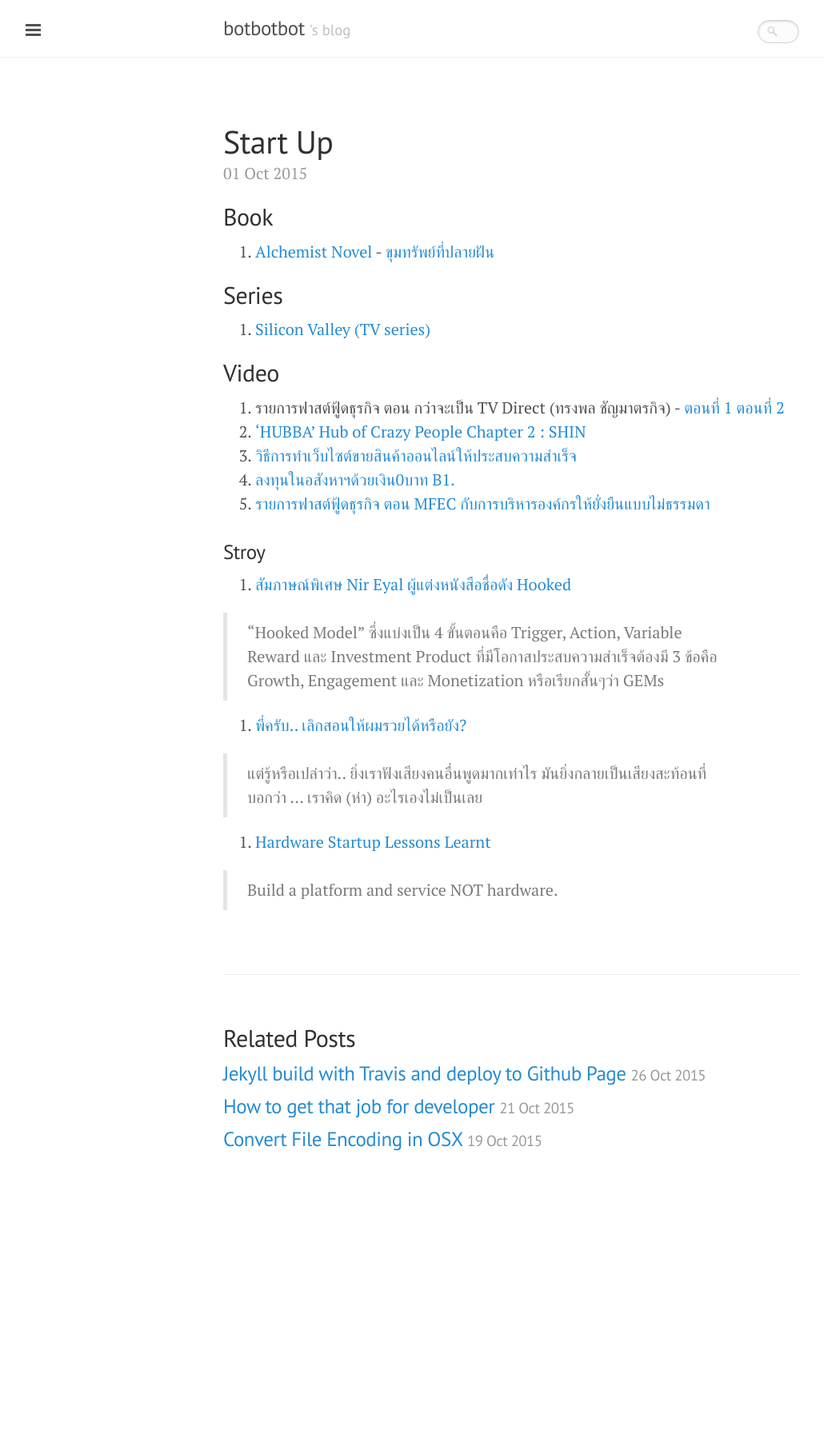
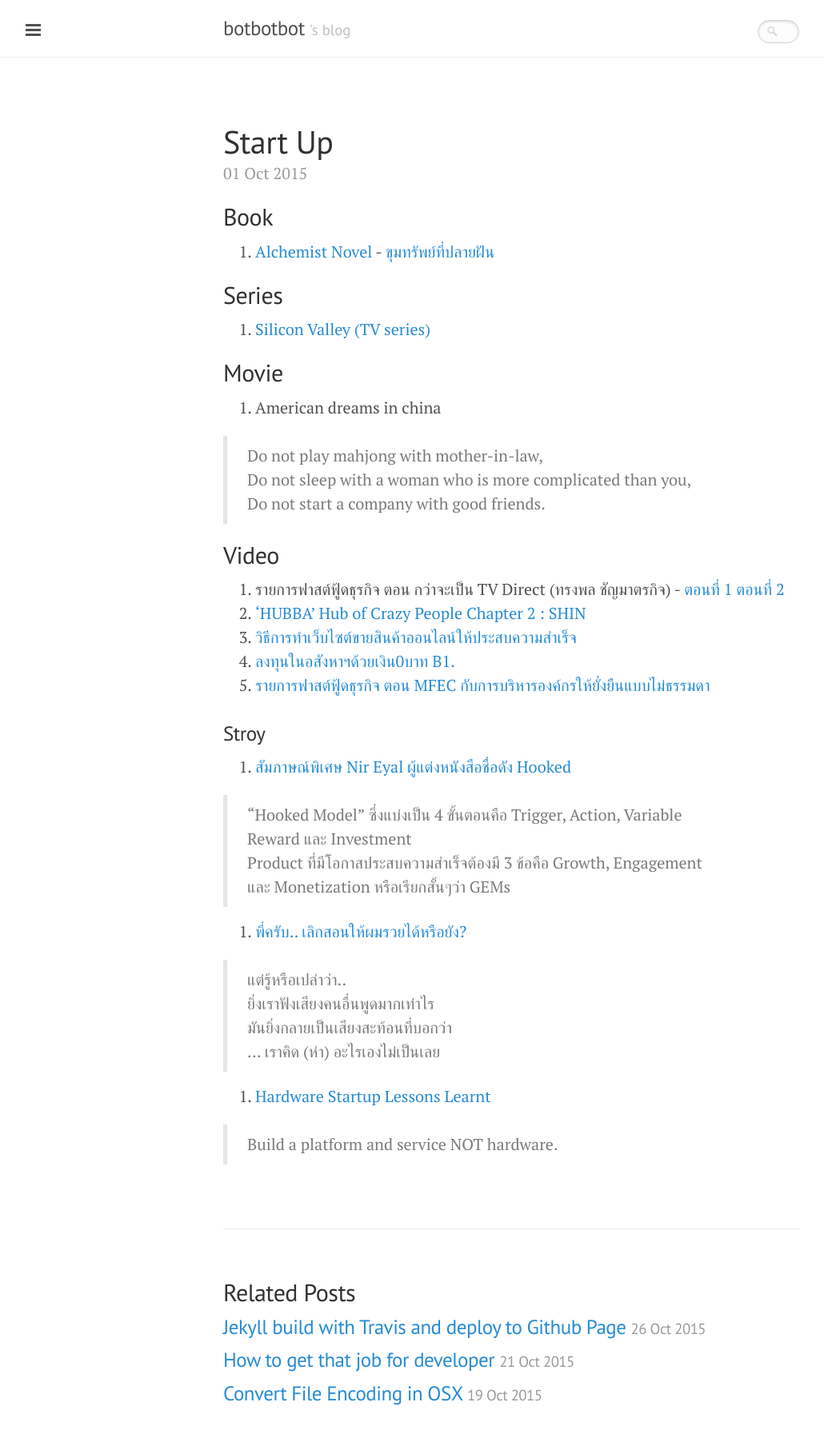
Before and after one commit to ibotdotout/ibotdotout.github.io, a Jekyll site: the page built from _posts/2015-10-01-startup.md, in a window 1280 px wide. Shown: the whole page at 80% size, without its empty margins (1-1031 px from the left). Built offline with Jekyll 4.4.1, drawn with Linux system fonts in a browser that asks for light colours; nearby versions of some CDN libraries; Markdown is read by kramdown in place of the engine named in the settings; before the commit the page ends 1500 px from its top, so only the background shows below that.

Commit message:
Update movie quotes

```diff
--- a/_posts/2015-10-01-startup.md
+++ b/_posts/2015-10-01-startup.md
@@ -12,6 +12,14 @@ permalink: startup
 1. [Silicon Valley (TV series)](http://www.hbo.com/silicon-valley/about/video/trailer.html)
 
 <!-- more -->
+
+## Movie
+
+1. American dreams in china
+
+  > Do not play mahjong with mother-in-law,
+  > Do not sleep with a woman who is more complicated than you,
+  > Do not start a company with good friends.
 
 ## Video
 1. รายการฟาสต์ฟู้ดธุรกิจ ตอน กว่าจะเป็น TV Direct (ทรงพล ชัญมาตรกิจ) - [ตอนที่ 1](https://www.youtube.com/watch?v=9T-dth2hdT8) [ตอนที่ 2](https://www.youtube.com/watch?v=wK14QYysBtU)
```
